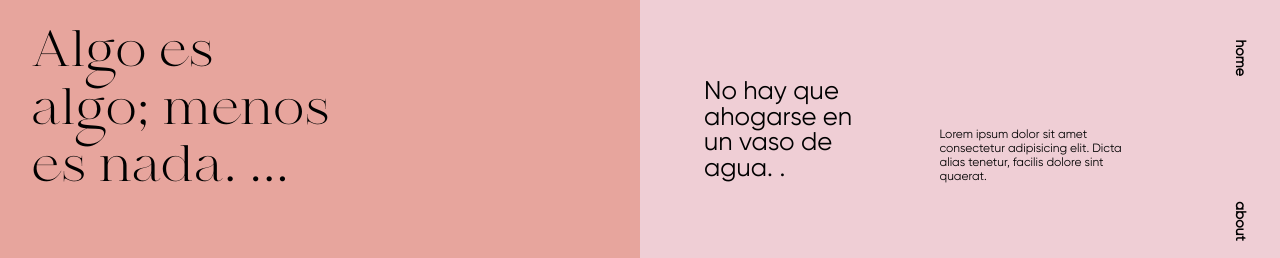
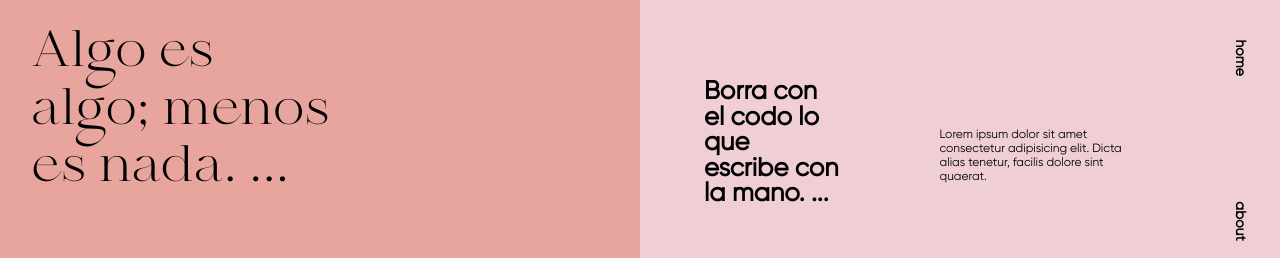
Before and after one commit to Sakshampardesi5831/FashionLandingPage, a plain HTML site: page designpage.html in a window 1280 px wide. Shown: the top 258 px of the page. Drawn offline with nearby package versions, Linux system fonts and the light colour scheme.

Commit message:
initial commit

```diff
--- a/designpage.html
+++ b/designpage.html
@@ -33,7 +33,7 @@
                    <h1 class="main-elem-num" id="aboutpagetext1">Dame pan <br>  y dime <br> tonto.</h1>
               </div>
               <div id="main-elem2">
-                    <h2 class="main-elem2-text1" id="main-elem-2-designTextPage" >No hay que ahogarse en un vaso de agua. .</h2>
+                    <h2 class="main-elem2-text1" id="main-elem-2-designTextPage" >Borra con <br> el codo lo que <br> escribe con la mano. ...</h2>
                     <p class="main-elem2-para1">Lorem ipsum dolor sit amet consectetur adipisicing elit. Dicta alias tenetur, facilis dolore sint quaerat.</p>
                     <h4 class="main-elem2-text2">Biennale</h4>
                     <div class="elem-img">
--- a/index.css
+++ b/index.css
@@ -146,12 +146,12 @@ body{
 #main-elem-2-contactTextPage{
     font-size: 2vw;
     width: 12vw;
-    font-weight: 400;
+    font-weight: 600;
 }
 #main-elem-2-designTextPage{
     font-size: 2vw;
     width: 12vw;
-    font-weight: 400;
+    font-weight: 600;
 }
 .main-elem2-text1{
     position: absolute;
```
